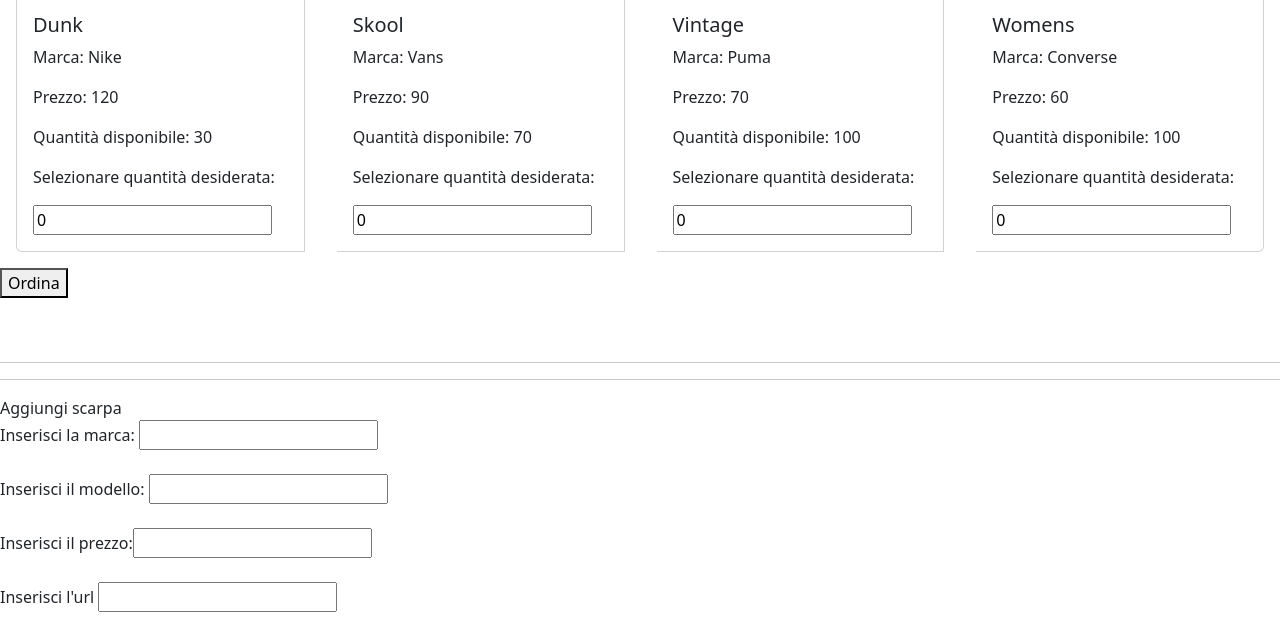
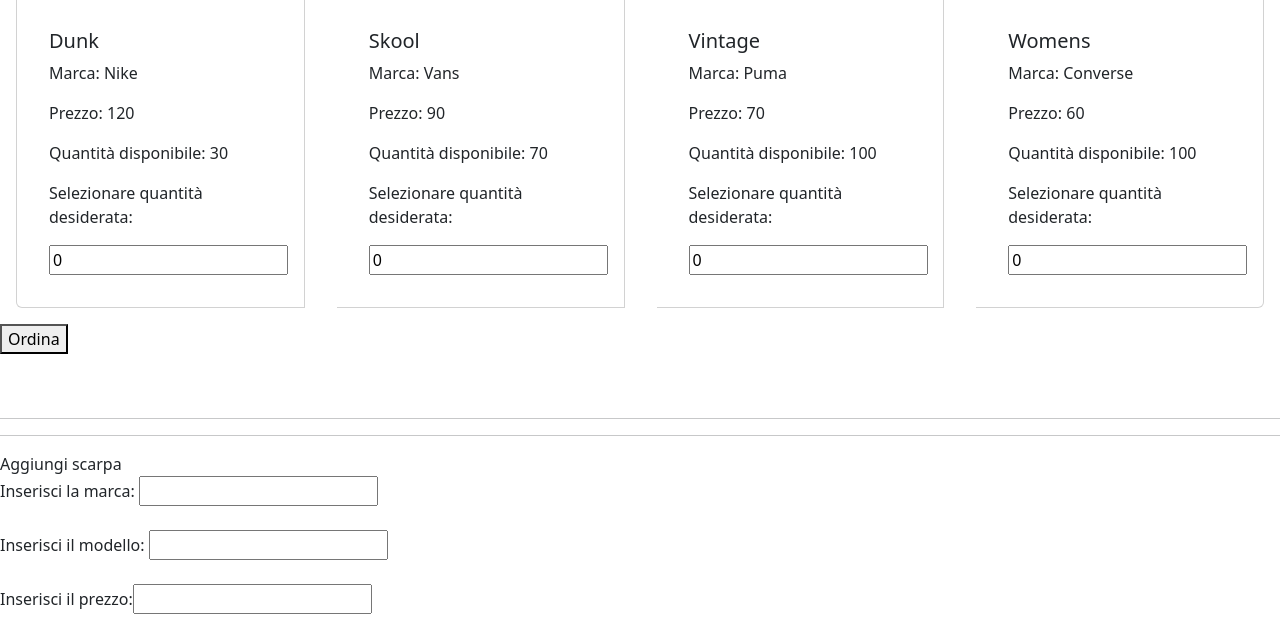
Before and after one commit to Diomede-Dan/javascript, a plain HTML site: page index.html in a window 1280 px wide. Shown: the part 170-800 px from the top of the page. Drawn offline with nearby package versions, Linux system fonts and the light colour scheme.

Commit message:
Update index.html

```diff
--- a/index.html
+++ b/index.html
@@ -79,7 +79,7 @@
                 nuovoNodo.appendChild(nodoImmagine);
 
                 var nodoCardBody = document.createElement("div");
-                nodoCardBody.className = "card-body";
+                nodoCardBody.className = "card-body m-3 p-3";
                 nuovoNodo.appendChild(nodoCardBody);
 
                 var nodoTitolo = document.createElement("h5");
```
